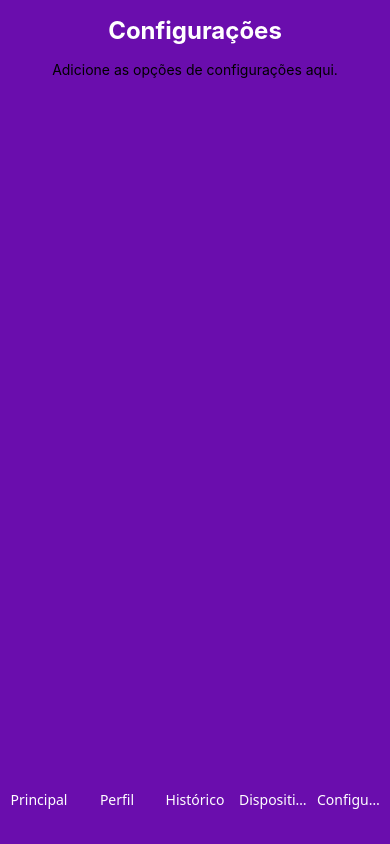
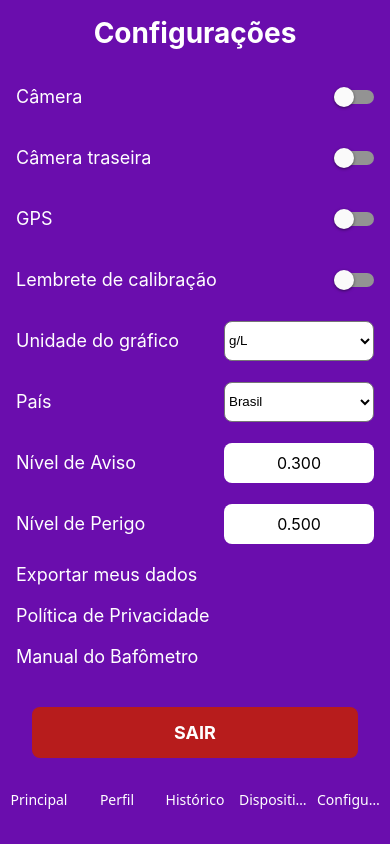
Before and after one commit to ErickSantos2002/AppHealthSafety, a React Native app: screen /Configuracoes in a window 390 px wide. Built offline with nearby package versions, Linux system fonts and the light colour scheme; what react-native-ble-plx would draw is missing.

Commit message:
Tela Configurações

```diff
--- a/package.json
+++ b/package.json
@@ -10,6 +10,7 @@
     "web": "expo start --web"
   },
   "dependencies": {
+    "@react-native-picker/picker": "^2.11.0",
     "@react-navigation/bottom-tabs": "^7.0.7",
     "@react-navigation/native": "^7.0.4",
     "expo": "~52.0.4",
--- a/screens/ConfiguracoesScreen.js
+++ b/screens/ConfiguracoesScreen.js
@@ -1,12 +1,143 @@
-import React from 'react';
-import { View, Text } from 'react-native';
+import React, { useState } from 'react';
+import {
+  View,
+  Text,
+  Switch,
+  TextInput,
+  TouchableOpacity,
+  ScrollView,
+} from 'react-native';
+import { Picker } from '@react-native-picker/picker';
 import styles from '../styles';
 
 export default function ConfiguracoesScreen() {
+  const [isCameraEnabled, setIsCameraEnabled] = useState(false);
+  const [isRearCameraEnabled, setIsRearCameraEnabled] = useState(false);
+  const [isGPSEnabled, setIsGPSEnabled] = useState(false);
+  const [isCalibrationReminderEnabled, setIsCalibrationReminderEnabled] = useState(false);
+  const [graphUnit, setGraphUnit] = useState('g/L');
+  const [soundLevel, setSoundLevel] = useState(5);
+  const [country, setCountry] = useState('Brasil');
+  const [warningLevel, setWarningLevel] = useState('0.300');
+  const [dangerLevel, setDangerLevel] = useState('0.500');
+  const [alcoholDetectionSound, setAlcoholDetectionSound] = useState('Som 1');
+
   return (
     <View style={styles.container}>
       <Text style={styles.title}>Configurações</Text>
-      <Text>Adicione as opções de configurações aqui.</Text>
+
+      {/* Conteúdo Scrollable */}
+      <ScrollView style={styles.scrollContainer} contentContainerStyle={styles.scrollContent}>
+        {/* Switches */}
+        <View style={styles.switchContainer}>
+          <Text style={styles.text}>Câmera</Text>
+          <Switch value={isCameraEnabled} onValueChange={setIsCameraEnabled} />
+        </View>
+        <View style={styles.switchContainer}>
+          <Text style={styles.text}>Câmera traseira</Text>
+          <Switch value={isRearCameraEnabled} onValueChange={setIsRearCameraEnabled} />
+        </View>
+        <View style={styles.switchContainer}>
+          <Text style={styles.text}>GPS</Text>
+          <Switch value={isGPSEnabled} onValueChange={setIsGPSEnabled} />
+        </View>
+        <View style={styles.switchContainer}>
+          <Text style={styles.text}>Lembrete de calibração</Text>
+          <Switch
+            value={isCalibrationReminderEnabled}
+            onValueChange={setIsCalibrationReminderEnabled}
+          />
+        </View>
+
+        {/* Unidade do gráfico */}
+        <View style={styles.switchContainer}>
+          <Text style={styles.text}>Unidade do gráfico</Text>
+          <Picker
+            selectedValue={graphUnit}
+            onValueChange={(itemValue) => setGraphUnit(itemValue)}
+            style={styles.picker}
+          >
+            <Picker.Item label="g/L" value="g/L" />
+            <Picker.Item label="%" value="%" />
+            <Picker.Item label="%BAC" value="%BAC" />
+            <Picker.Item label="mg/L" value="mg/L" />
+            <Picker.Item label="mg/100mL" value="mg/100mL" />
+            <Picker.Item label="ug/100mL" value="ug/100mL" />
+            <Picker.Item label="ug/L" value="ug/L" />
+          </Picker>
+        </View>
+
+        {/* País */}
+        <View style={styles.switchContainer}>
+          <Text style={styles.text}>País</Text>
+          <Picker
+            selectedValue={country}
+            onValueChange={(itemValue) => setCountry(itemValue)}
+            style={styles.picker}
+          >
+            <Picker.Item label="Brasil" value="Brasil" />
+            <Picker.Item label="Estados Unidos" value="Estados Unidos" />
+            <Picker.Item label="Canadá" value="Canadá" />
+            <Picker.Item label="Alemanha" value="Alemanha" />
+            <Picker.Item label="França" value="França" />
+          </Picker>
+        </View>
+
+        {/* Inputs de Nível de Aviso e Perigo */}
+        <View style={styles.switchContainer}>
+          <Text style={styles.text}>Nível de Aviso</Text>
+          <TextInput
+            style={styles.input}
+            value={warningLevel}
+            onChangeText={setWarningLevel}
+            keyboardType="numeric"
+          />
+        </View>
+        <View style={styles.switchContainer}>
+          <Text style={styles.text}>Nível de Perigo</Text>
+          <TextInput
+            style={styles.input}
+            value={dangerLevel}
+            onChangeText={setDangerLevel}
+            keyboardType="numeric"
+          />
+        </View>
+
+        {/* Botões clicáveis */}
+        <TouchableOpacity>
+          <Text style={styles.text}>Exportar meus dados</Text>
+        </TouchableOpacity>
+        <TouchableOpacity>
+          <Text style={styles.text}>Política de Privacidade</Text>
+        </TouchableOpacity>
+        <TouchableOpacity>
+          <Text style={styles.text}>Manual do Bafômetro</Text>
+        </TouchableOpacity>
+
+        {/* Som de detecção de álcool */}
+        <View style={styles.switchContainer}>
+          <Text style={styles.text}>Som de detecção de álcool</Text>
+          <Picker
+            selectedValue={alcoholDetectionSound}
+            onValueChange={(itemValue) => setAlcoholDetectionSound(itemValue)}
+            style={styles.picker}
+          >
+            <Picker.Item label="Som 1" value="Som 1" />
+            <Picker.Item label="Som 2" value="Som 2" />
+            <Picker.Item label="Som 3" value="Som 3" />
+          </Picker>
+        </View>
+
+        {/* Versão */}
+        <Text style={styles.textCenter}>Versão do Software: 1.0</Text>
+      </ScrollView>
+
+      {/* Botão Sair */}
+      <View style={styles.exitButtonContainer}>
+        <TouchableOpacity style={styles.exitButton}>
+          <Text style={styles.exitButtonText}>SAIR</Text>
+        </TouchableOpacity>
+      </View>
     </View>
   );
 }
--- a/styles.js
+++ b/styles.js
@@ -7,87 +7,101 @@ export default StyleSheet.create({
     padding: 16,
     backgroundColor: '#6a0dad', // Fundo roxo
   },
+  fullWidthContainer: {
+    flex: 1,
+    width: '100%', // O container ocupa toda a largura disponível
+    paddingHorizontal: 16, // Mantém o espaçamento horizontal consistente
+  },
+  title: {
+    fontSize: 28, // Maior para destaque
+    fontWeight: 'bold',
+    marginBottom: 16,
+    color: '#fff', // Texto branco
+  },
+  text: {
+    fontSize: 18, // Textos maiores
+    color: '#fff',
+    marginVertical: 10, // Espaçamento entre os elementos
+  },
+  textCenter: {
+    fontSize: 18,
+    color: '#fff',
+    textAlign: 'center',
+    marginVertical: 20,
+  },
   logo: {
     width: 200, // Largura do logo aumentada
     height: 200, // Altura do logo aumentada
     marginTop: 40, // Move o logo mais para cima
     marginBottom: 30, // Espaço abaixo do logo
   },
-  title: {
-    fontSize: 24,
-    fontWeight: 'bold',
-    marginBottom: 16,
-    color: '#fff', // Texto branco
+  configButton: {
+    // Botões de configuração
+    paddingVertical: 10,
+    paddingHorizontal: 15,
+    marginVertical: 10,
+    width: '100%',
   },
-  button: {
-    backgroundColor: '#6a0dad', // Roxo
+  buttonText: {
+    fontSize: 18,
+    color: '#fff',
+  },
+  switchContainer: {
+    flexDirection: 'row',
+    justifyContent: 'space-between',
+    alignItems: 'center',
+    marginVertical: 10,
+    width: '100%',
+  },
+  inputContainer: {
+    flexDirection: 'row',
+    justifyContent: 'space-between',
+    alignItems: 'center',
+    marginVertical: 10,
+    width: '100%',
+  },
+  input: {
+    width: 150,
+    height: 40,
+    backgroundColor: '#fff',
+    borderRadius: 8,
+    textAlign: 'center',
+    fontSize: 16,
+  },
+  pickerContainer: {
+    flexDirection: 'row',
+    justifyContent: 'space-between',
+    alignItems: 'center',
+    marginVertical: 10,
+    width: '100%',
+  },
+  picker: {
+    width: 150,
+    height: 40,
+    backgroundColor: '#fff',
+    borderRadius: 8,
+  },
+  scrollContainer: {
+    flex: 1,
+  },
+  exitButtonContainer: {
+    width: '100%', // O container do botão ocupa toda a largura da tela
+    bottom: 0, // Fixa na parte inferior
+    left: 0,
+    right: 0,
+    backgroundColor: '#6a0dad', // Cor de fundo para preencher a largura
+    paddingVertical: 10,
+  },
+  exitButton: {
+    backgroundColor: '#b71c1c',
     padding: 15,
     borderRadius: 8,
-    marginTop: 30, // Mais espaço entre o logo e o botão
-    borderWidth: 2,
-    borderColor: '#fff', // Contorno branco
-    width: 200, // Largura do botão
-    alignSelf: 'center', // Centraliza o botão
+    alignItems: 'center',
+    marginHorizontal: 16,
   },
-  buttonText: {
+  exitButtonText: {
     color: '#fff',
     fontSize: 18,
-    textAlign: 'center',
     fontWeight: 'bold',
   },
-  disconnectButton: {
-    backgroundColor: '#b71c1c', // Vermelho para o botão de desconectar
-    marginTop: 10,
-  },
-  modalContainer: {
-    flex: 1,
-    justifyContent: 'center',
-    alignItems: 'center',
-    backgroundColor: 'rgba(0, 0, 0, 0.5)', // Fundo escuro transparente
-  },
-  modalContent: {
-    width: '90%',
-    padding: 20,
-    backgroundColor: '#ffffff',
-    borderRadius: 10,
-    elevation: 5, // Sombra no Android
-  },
-  modalTitle: {
-    fontSize: 20,
-    fontWeight: 'bold',
-    marginBottom: 20,
-    textAlign: 'center',
-    color: '#6a0dad', // Roxo
-  },
-  device: {
-    fontSize: 18,
-    padding: 10,
-    marginBottom: 10,
-    backgroundColor: '#f3f3f3',
-    borderRadius: 5,
-    textAlign: 'center',
-  },
-  dataContainer: {
-    marginTop: 20,
-    padding: 15,
-    backgroundColor: '#ffffff',
-    borderRadius: 8,
-    width: '90%',
-    alignSelf: 'center',
-    shadowColor: '#000',
-    shadowOffset: { width: 0, height: 2 },
-    shadowOpacity: 0.3,
-    shadowRadius: 4,
-    elevation: 5,
-  },
-  dataText: {
-    fontSize: 16,
-    color: '#333',
-    marginBottom: 5,
-  },
-  buttonContainer: {
-    marginTop: 50, // Move os botões mais para baixo
-    justifyContent: 'center',
-    alignItems: 'center',
-  },
 });
```
Also changed, not shown: 1 other file (tests, documents, lock files or other folders).
